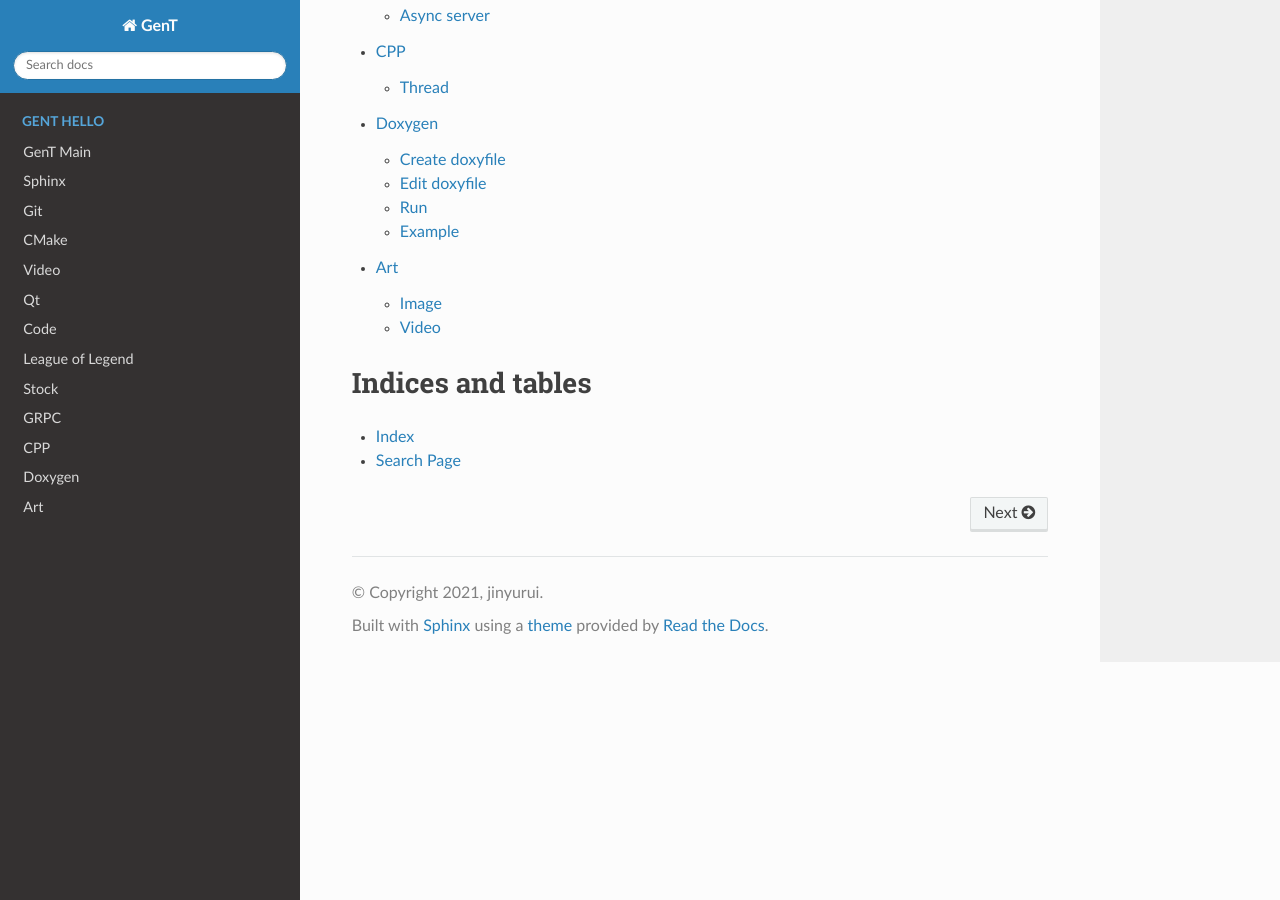
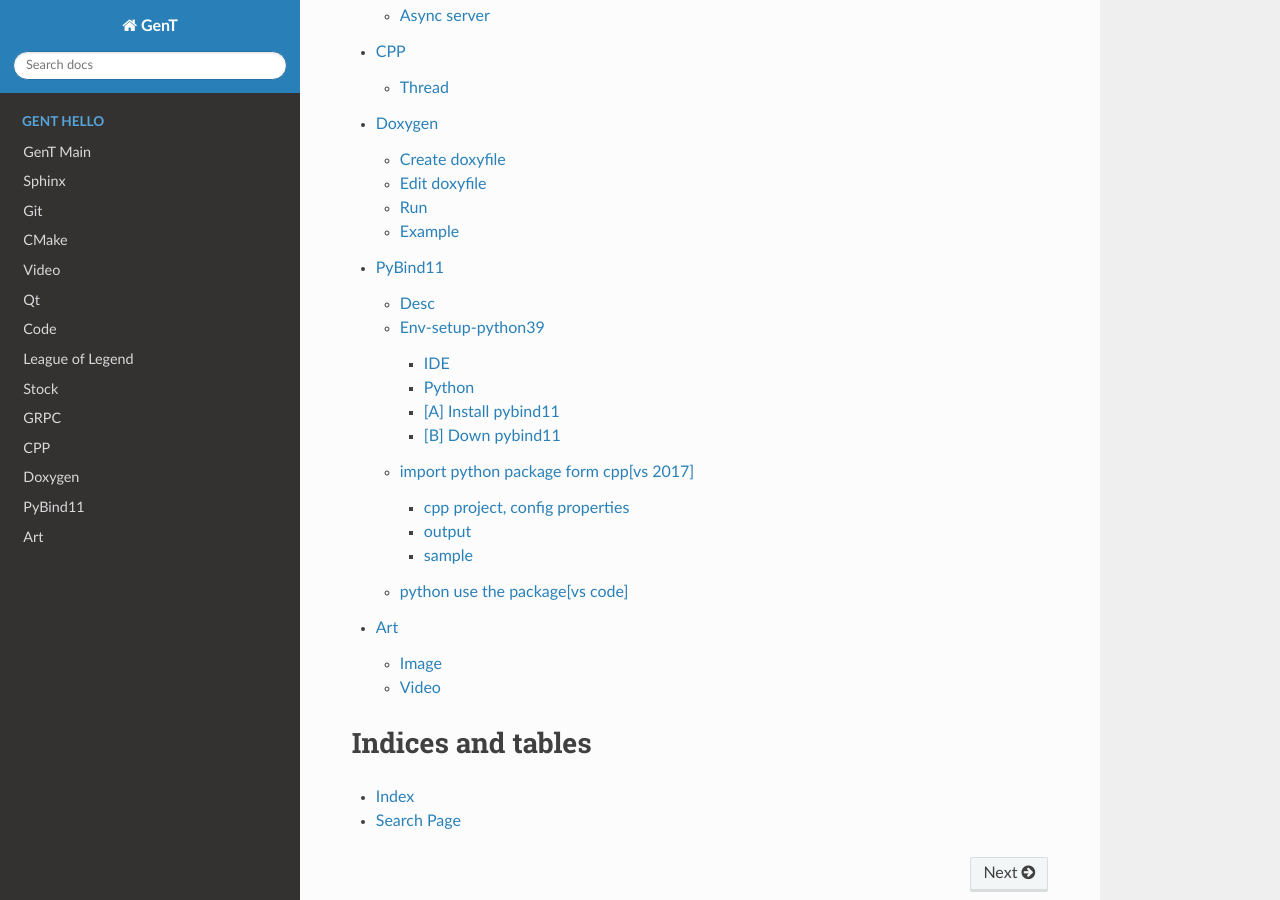
Before and after one commit to jinyurui/GenT, a Sphinx documentation site: the page built from source/index.rst, in a window 1280 px wide and 900 px high, scrolled down 2268 px. Built offline with Sphinx 7.4.7 and the Read the Docs theme 2.0.0, drawn with Linux system fonts in a browser that asks for light colours; some of the changed lines change nothing that is shown.

Commit message:
add pybind11

```diff
--- a/source/index.rst
+++ b/source/index.rst
@@ -17,6 +17,7 @@ Welcome to GenT
    grpc/grpc
    cpp/cpp
    doxygen/doxygen
+   pybind11/pybind11
    some
 
 
--- /dev/null
+++ b/source/pybind11/pybind11.rst
@@ -0,0 +1,118 @@
+PyBind11
+===================
+
+Desc
+---------------------------
+import cpp to python
+
+Env-setup-python39
+---------------------------
+IDE
+~~~~~~~~~~~~~~~~
+ - vs 2017
+ - vscode
+
+Python
+~~~~~~~~~~~~~~~~
+Down python v3.9
+
+[A] Install pybind11
+~~~~~~~~~~~~~~~~~~~~~~~~~~
+.. code::
+
+   pip install pybind11
+
+[B] Down pybind11
+~~~~~~~~~~~~~~~~~~~~~~~~~~
+.. code::
+
+    git clone https://github.com/pybind/pybind11.git
+
+| So you can do A or B.
+
+| Then, you need create cpp project to import pypackage, and create py file to use the package.
+
+import python package form cpp[vs 2017]
+-----------------------------------------
+cpp project, config properties
+~~~~~~~~~~~~~~~~~~~~~~~~~~~~~~~~~~~~~~~~
+- general
+
+    - target extension: .pyd
+    - configuration type: .dll
+
+- vc++
+
+    - include: python/include; pybind11/include;
+    - lib: python/libs
+
+- linker
+
+    - input: python39.lib
+
+output
+~~~~~~~~~~~~~~~~~~~~~~~~~~~~~~~~~~~~~
+- .lib
+- .pyd
+
+| maybe need copy dll to *python/* and *python/DLLS/*
+
+sample
+~~~~~~~~~~~~~~~~~~~~~~~~~~~~~~~~~~~~~
+
+.. code::
+
+    #include <pybind11/pybind11.h>
+    #include <pybind11/stl.h>
+    #include <pybind11/functional.h>
+    namespace py = pybind11;
+
+    class Base{
+    public:
+        virtual bool run() = 0;
+        std::function<int(std::vector<int>)> m_call;
+    };
+
+    class PyBase : public Base{
+    public:
+        using Base::Base;
+        bool run() override {
+            PYBIND11_OVERRIDE_PURE(bool, Base, run,);
+            printf("PyBase run\n");
+        }
+    };
+
+    PYBIND11_MODULE(ProPyCPP, m) {
+	m.doc() = "pybind11 example module";
+
+	py::class_<Base, PyBase>(m, "Base")
+		.def(py::init<>())
+		.def_readwrite("call", &Base::m_call)
+		.def("run", &Base::run);
+    }
+
+python use the package[vs code]
+------------------------------------------
+
+.. code::
+
+    import ProPyCPP as pro
+
+    def caller(datas)->int:
+        ret = 0
+        for one in datas:
+            ret += one
+        return ret
+
+    class PySuper(pro.Base):
+        def __init__(self):
+            super().__init__()
+
+        def run(self):
+            print("PySuper run")
+            print("1+2+3 = ", self.call([1,2,3]))
+            return True
+
+    su = PySuper()
+    su.call = caller
+    print(su.run())
```
